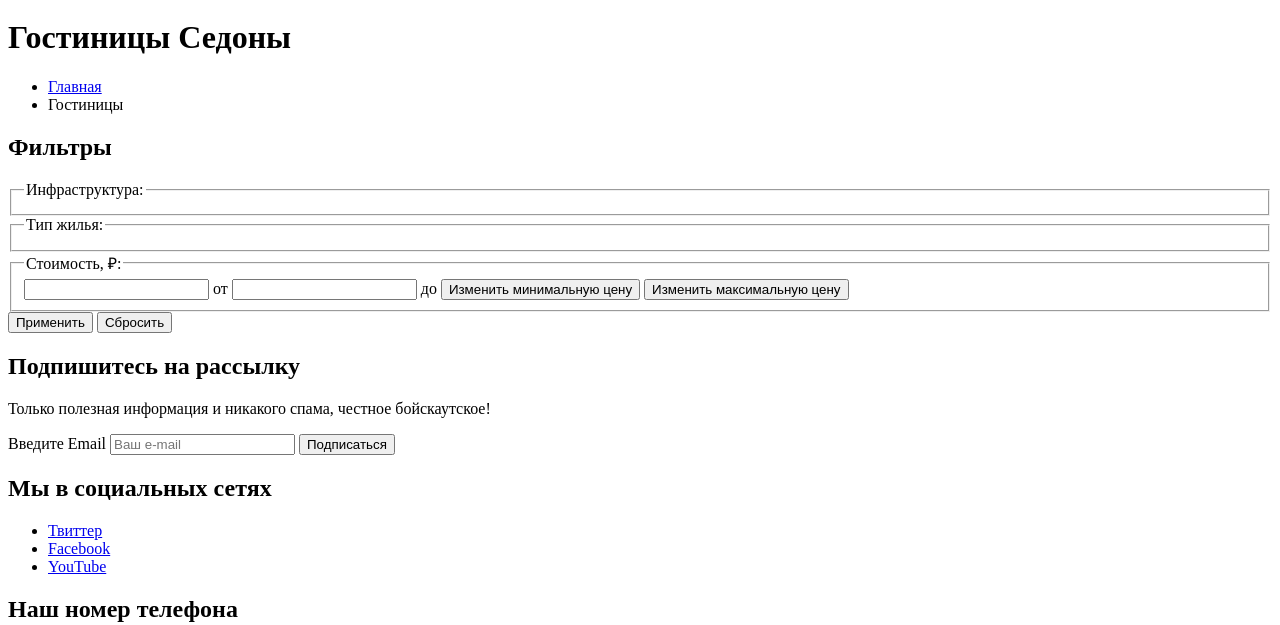
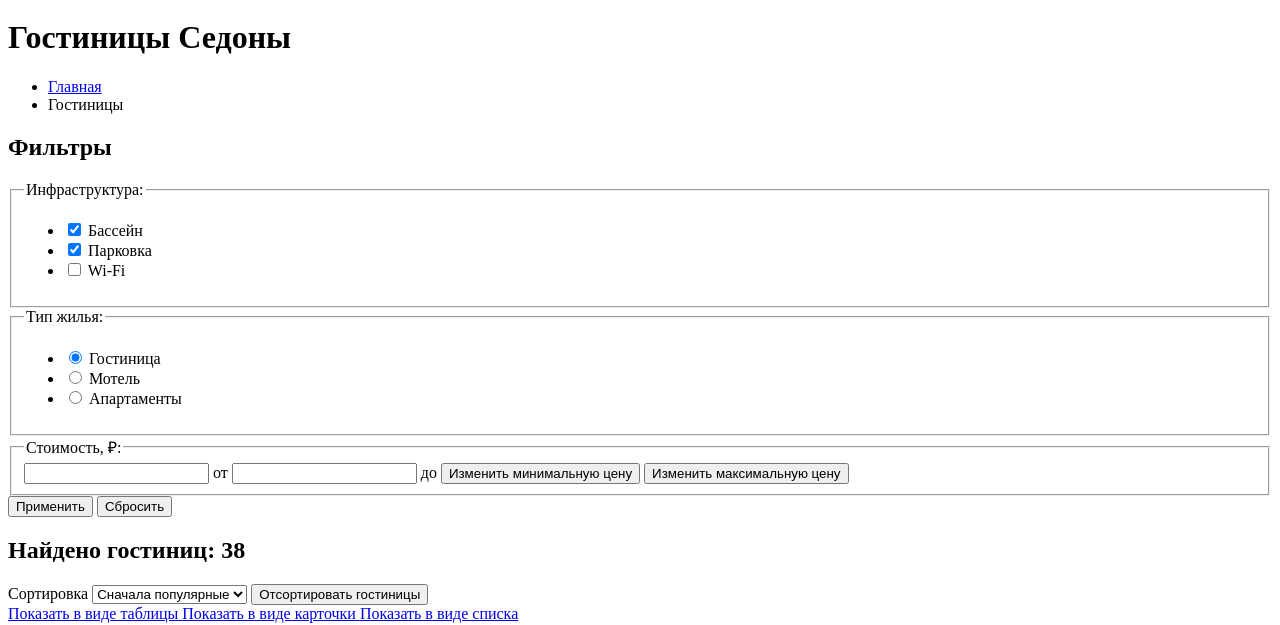
Before and after one commit to RobertRKh/1836919-sedona-32, a plain HTML site: page catalog.html in a window 1280 px wide. Shown: the part 176-801 px from the top of the page. Drawn offline with Linux system fonts and the light colour scheme.

Commit message:
2.33. Правки Catalog от 28.09.21
2.33. Правки Catalog от 28.09.21

```diff
--- a/catalog.html
+++ b/catalog.html
@@ -57,24 +57,68 @@
         </li>
       </ul>
     </header>
-    <section class="catalog-filters">
+    <section class="inner-filter">
       <h2 class="visually-hidden">Фильтры</h2>
-      <form class="catalog-filters-form" action="https://echo.htmlacademy.ru/" method="post">
-        <fieldset class="catalog-filters-form-group">
-          <legend class="catalog-filters-form-title">Инфраструктура:</legend>
+      <form class="inner-filter-form" action="https://echo.htmlacademy.ru/" method="post">
+        <fieldset class="inner-filter-form-group">
+          <legend class="inner-filter-form-title">Инфраструктура:</legend>
+          <ul class="inner-filter-list">
+            <li class="inner-filter-item">
+              <label class="control">
+                <input class="visually-hidden control-input" type="checkbox" name="pool" checked>
+                <span class="control-mark"></span>
+                <spn class="control-label">Бассейн</spn>
+              </label>
+            </li>
+            <li class="inner-filter-item">
+              <label class="control">
+                <input class="visually-hidden control-input" type="checkbox" name="parking" checked>
+                <span class="control-mark"></span>
+                <spn class="control-label">Парковка</spn>
+              </label>
+            </li>
+            <li class="inner-filter-item">
+              <label class="control">
+                <input class="visually-hidden control-input" type="checkbox" name="wifi">
+                <span class="control-mark"></span>
+                <spn class="control-label">Wi-Fi</spn>
+              </label>
+            </li>
+          </ul>
         </fieldset>
-
-        <fieldset class="catalog-filters-form-group">
-          <legend class="catalog-filters-form-title">Тип жилья:</legend>
+        <fieldset class="inner-filter-form-group">
+          <legend class="inner-filter-form-title">Тип жилья:</legend>
+          <ul class="inner-filter-list">
+            <li class="inner-filter-item">
+              <label class="control">
+                <input class="visually-hidden control-input" type="radio" name="type-of-hote" value="hotel" checked>
+                <span class="control-mark"></span>
+                <spn class="control-label">Гостиница</spn>
+              </label>
+            </li>
+            <li class="inner-filter-item">
+              <label class="control">
+                <input class="visually-hidden control-input" type="radio" name="type-of-hote" value="motel">
+                <span class="control-mark"></span>
+                <spn class="control-label">Мотель</spn>
+              </label>
+            </li>
+            <li class="inner-filter-item">
+              <label class="control">
+                <input class="visually-hidden control-input" type="radio" name="type-of-hote" value="apartments">
+                <span class="control-mark"></span>
+                <spn class="control-label">Апартаменты</spn>
+              </label>
+            </li>
+          </ul>
         </fieldset>
-
-        <fieldset class="catalog-filters-form-group">
-          <legend class="catalog-filters-form-title">Стоимость, ₽:</legend>
-          <label class="catalog-filters-label">
-            <input class="catalog-filters-input" type="number" name="min-price"> от
+        <fieldset class="inner-filter-form-group">
+          <legend class="inner-filter-form-title">Стоимость, ₽:</legend>
+          <label class="inner-filter-label">
+            <input class="inner-filter-input" type="number" name="min-price"> от
           </label>
-          <label class="catalog-filters-label">
-            <input class="catalog-filters-input" type="number" name="max-price"> до
+          <label class="inner-filter-label">
+            <input class="inner-filter-input" type="number" name="max-price"> до
           </label>
           <button class="range-toggle toggle-min" type="button">
             <span class="visually-hidden">Изменить минимальную цену</span>
@@ -83,10 +127,30 @@
             <span class="visually-hidden">Изменить максимальную цену</span>
           </button>
         </fieldset>
-
-        <button class="button catalog-filters-form-apply" type="button">Применить</button>
-        <button class="button catalog-filters-form-reset" type="reset">Сбросить</button>
+        <button class="button inner-filter-form-apply" type="button">Применить</button>
+        <button class="button inner-filter-form-reset" type="reset">Сбросить</button>
       </form>
+    </section>
+    <section class="catalog">
+      <h2 class="catalog-title">Найдено гостиниц: <span class="catalog-count">38</span></h2>
+      <form class="sorting-type" action="https://echo.htmlacademy.ru/" method="post">
+        <label class="visually-hidden" for="sorting">Сортировка</label>
+        <select class="select-control" name="sorting" id="sorting">
+          <option value="popular">Сначала популярные</option>
+          <option value="cheap">Сначала дешёвые</option>
+          <option value="expansive">Сначала дорогие</option>
+        </select>
+        <button class="visually-hidden" type="submit">Отсортировать гостиницы</button>
+      </form>
+      <a class="button button-catalog-list" href="#">
+        <span class="visually-hidden">Показать в виде таблицы</span>
+      </a>
+      <a class="button button-catalog-list" href="#">
+        <span class="visually-hidden">Показать в виде карточки</span>
+      </a>
+      <a class="button button-catalog-list" href="#">
+        <span class="visually-hidden">Показать в виде списка</span>
+      </a>
     </section>
   </main>
   <section class="newsletter">
```
